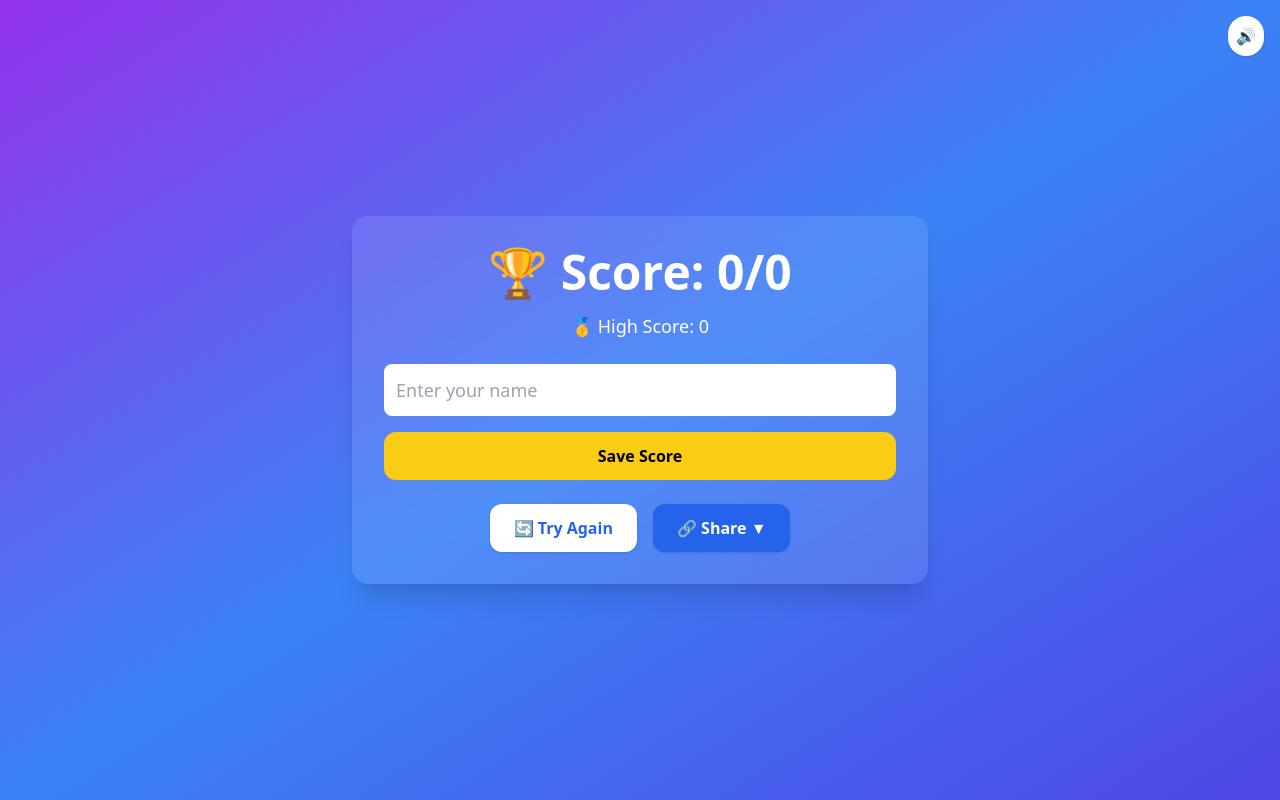
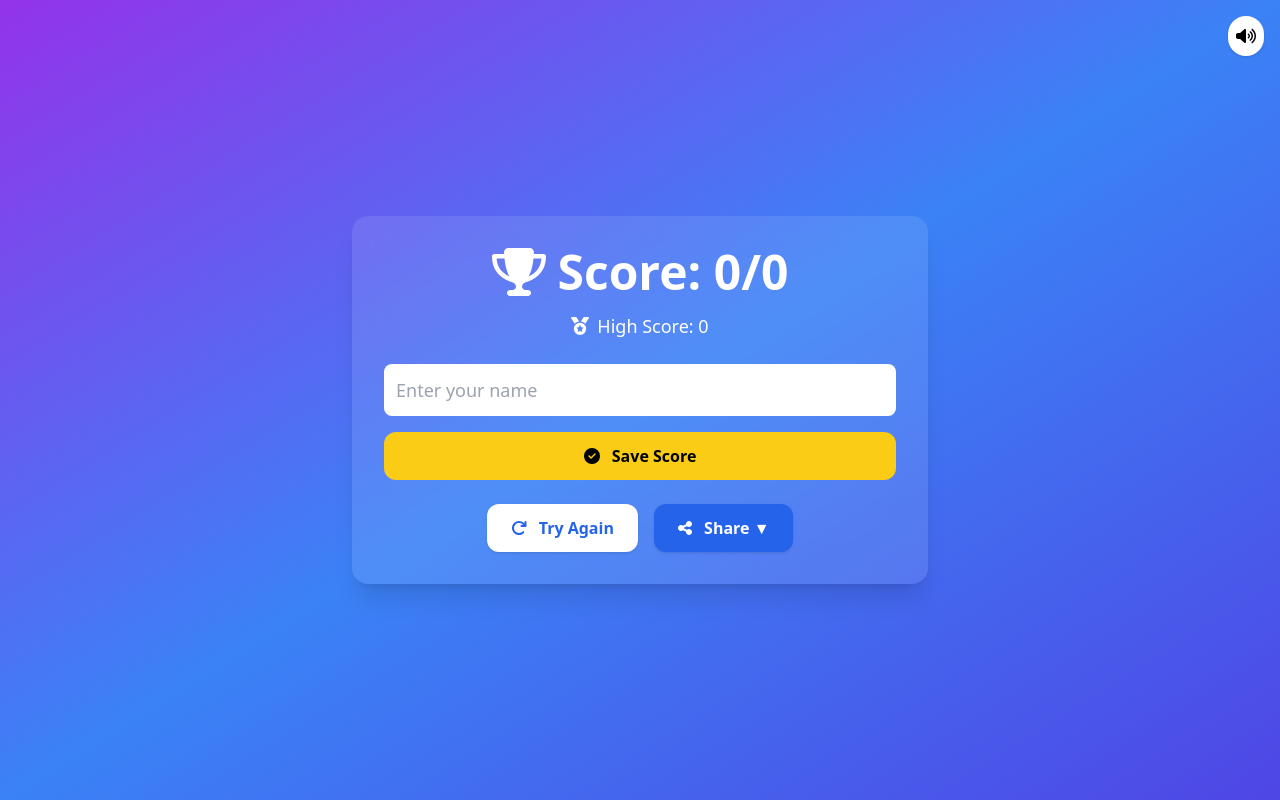
Before and after one commit to DiptanGurung/react-learning, a React (Vite) app in the folder Quiz/: page /result in a window 1280 px wide. Built offline with nearby package versions, Linux system fonts and the light colour scheme.

Commit message:
fix: Update text for clarity in Welcome component

```diff
--- a/Quiz/src/pages/Rankings.jsx
+++ b/Quiz/src/pages/Rankings.jsx
@@ -18,7 +18,6 @@ export default function Rankings() {
   const [rankings, setRankings] = useState([]);
   const [filter, setFilter] = useState("all");
 
-  // Music fade in/out
   useEffect(() => {
     const audio = document.getElementById("bg-music");
     if (!audio) return;
@@ -26,7 +25,7 @@ export default function Rankings() {
     let fadeInterval;
     if (musicOn) {
       audio.volume = 0;
-      audio.play().catch(() => {});
+      audio.play().catch(() => { });
       fadeInterval = setInterval(() => {
         if (audio.volume < 1) {
           audio.volume = Math.min(audio.volume + 0.1, 1);
@@ -51,7 +50,6 @@ export default function Rankings() {
   // Load rankings from localStorage quizHistory key
   useEffect(() => {
     const storedHistory = JSON.parse(localStorage.getItem("quizHistory") || "[]");
-    // Sort descending by score
     const sorted = [...storedHistory].sort((a, b) => b.score - a.score);
     setRankings(sorted);
   }, []);
@@ -92,12 +90,14 @@ export default function Rankings() {
       </button>
 
       {/* Title */}
-      <h1 className="text-4xl md:text-5xl font-extrabold mb-6 tracking-wide">
-        🏆 Top Rankings
+      <h1 className="text-4xl md:text-5xl font-extrabold mb-6 tracking-wide flex items-center gap-3">
+        <FontAwesomeIcon icon={faTrophy} className="text-yellow-400 w-8 h-8" />
+        Top Rankings
       </h1>
 
+
       {/* Clear and Filter Controls */}
-      <div className="flex flex-wrap gap-4 mb-6">
+      <div className="flex flex-wrap gap-4 mb-3">
         <button
           onClick={handleClear}
           className="px-4 py-2 bg-red-600 hover:bg-red-700 rounded-full text-white font-semibold shadow flex items-center gap-2"
@@ -108,7 +108,7 @@ export default function Rankings() {
         <select
           value={filter}
           onChange={(e) => setFilter(e.target.value)}
-          className="pl-4 pr-4 py-2 rounded-full bg-white/20 backdrop-blur text-white appearance-none focus:outline-none"
+          className="pl-4 pr-4 py-2 rounded-full bg-white backdrop-blur text-black appearance-none focus:outline-none"
           aria-label="Filter by category"
         >
           <option value="all">All Categories</option>
@@ -121,44 +121,34 @@ export default function Rankings() {
       </div>
 
       {/* Rankings List */}
-      <div className="w-full max-w-3xl bg-white bg-opacity-10 rounded-3xl p-6 shadow-lg backdrop-blur-md">
       {filteredRankings.length === 0 ? (
         <p className="text-center text-lg text-yellow-300">
           No rankings available yet.
         </p>
       ) : (
-          <ul className="divide-y divide-white/30">
+        <ul className="w-full max-w-3xl space-y-3">
           {filteredRankings.map((entry, idx) => (
             <li
               key={idx}
-                className="flex justify-between items-center py-4 px-3 hover:bg-white/20 rounded-lg transition"
+              className="flex justify-between items-center py-2 px-4 bg-white/10 rounded-xl hover:bg-white/20 transition text-xs leading-tight shadow"
             >
-                <div className="flex items-center gap-4">
-                  <span className="text-2xl font-bold w-8 text-yellow-400">
-                    {idx + 1}
-                  </span>
-                  <FontAwesomeIcon
-                    icon={faTrophy}
-                    className="text-yellow-400 w-6 h-6"
-                  />
-                  <span className="text-lg font-semibold capitalize">
-                    {entry.name || "Unknown"}
-                  </span>
+              <div className="flex items-center gap-3">
+                <span className="w-6 font-bold text-yellow-400">{idx + 1}</span>
+                {/* <FontAwesomeIcon icon={faTrophy} className="text-yellow-400 w-4 h-4" /> */}
+                <span className="truncate max-w-[100px] text-white/90 text-sm">{entry.name || "Unknown"}</span>
                 <span className="text-sm text-white/70 italic">
                   ({entry.category || "General"})
                 </span>
               </div>
               <div className="flex flex-col items-end">
-                  <span className="text-xl font-bold">
-                    {entry.score} / {entry.total}
-                  </span>
-                  <span className="text-sm text-white/70">{entry.date}</span>
+                <span className="text-white/70 text-sm">{entry.score} / {entry.total}</span>
+                <span className="text-2sm text-white/70">{entry.date}</span>
               </div>
             </li>
           ))}
         </ul>
       )}
-      </div>
+
 
       {/* Background Music */}
       {musicOn && (
--- a/Quiz/src/pages/Result.jsx
+++ b/Quiz/src/pages/Result.jsx
@@ -4,11 +4,31 @@ import { motion, AnimatePresence } from "framer-motion";
 import { useEffect, useState, useRef } from "react";
 import { FontAwesomeIcon } from "@fortawesome/react-fontawesome";
 import { faWhatsapp, faTwitter } from "@fortawesome/free-brands-svg-icons";
+import {
+  faTrophy,
+  faVolumeUp,
+  faVolumeMute,
+  faMedal,
+  faShareAlt,
+  faRedo,
+  faCheckCircle,
+  faChampagneGlasses,
+} from "@fortawesome/free-solid-svg-icons";
 import { library } from "@fortawesome/fontawesome-svg-core";
 import confetti from "canvas-confetti";
 
-// Add Font Awesome icons
-library.add(faWhatsapp, faTwitter);
+library.add(
+  faWhatsapp,
+  faTwitter,
+  faTrophy,
+  faVolumeUp,
+  faVolumeMute,
+  faMedal,
+  faShareAlt,
+  faRedo,
+  faCheckCircle,
+  faChampagneGlasses
+);
 
 export default function Result() {
   const { score, questions, resetQuiz, musicOn, setMusicOn, category } = useQuiz();
@@ -67,7 +87,7 @@ export default function Result() {
     let fadeIn, fadeOut;
     if (musicOn) {
       audio.volume = 0;
-      audio.play().catch(() => {});
+      audio.play().catch(() => { });
       fadeIn = setInterval(() => {
         if (audio.volume < 1) {
           audio.volume = Math.min(audio.volume + 0.1, 1);
@@ -97,7 +117,6 @@ export default function Result() {
 
     const history = JSON.parse(localStorage.getItem("quizHistory")) || [];
 
-    // Check if this exact score for this player & category already exists
     const alreadyExists = history.some(
       (entry) =>
         entry.name === playerName &&
@@ -110,7 +129,6 @@ export default function Result() {
       return;
     }
 
-    // Add new entry with full details
     history.push({
       name: playerName,
       score,
@@ -140,7 +158,7 @@ export default function Result() {
         onClick={() => setMusicOn(!musicOn)}
         className="absolute top-4 right-4 p-2 bg-white text-black rounded-full shadow"
       >
-        {musicOn ? "🔊" : "🔇"}
+        <FontAwesomeIcon icon={musicOn ? faVolumeUp : faVolumeMute} />
       </button>
 
       {musicOn && (
@@ -150,11 +168,13 @@ export default function Result() {
       )}
 
       <div className="bg-white/10 p-8 rounded-2xl backdrop-blur-lg shadow-xl max-w-xl w-full">
-        <h1 className="text-4xl md:text-5xl font-bold mb-4">
-          🏆 Score: {score}/{questions.length}
+        <h1 className="text-4xl md:text-5xl font-bold mb-4 flex items-center justify-center gap-3">
+          <FontAwesomeIcon icon={faTrophy} /> Score: {score}/{questions.length}
         </h1>
 
-        <p className="text-lg mt-2">🥇 High Score: {highScore}</p>
+        <p className="text-lg mt-2 flex items-center justify-center gap-2">
+          <FontAwesomeIcon icon={faMedal} /> High Score: {highScore}
+        </p>
 
         <div className="mt-6">
           {!scoreSaved ? (
@@ -170,11 +190,13 @@ export default function Result() {
                 onClick={handleSaveScore}
                 className="w-full bg-yellow-400 text-black font-bold py-3 rounded-xl hover:bg-yellow-300 transition"
               >
-                Save Score
+                <FontAwesomeIcon icon={faCheckCircle} className="mr-2" /> Save Score
               </button>
             </>
           ) : (
-            <p className="text-green-400 font-bold text-lg mb-4">✅ Score saved!</p>
+            <p className="text-green-400 font-bold text-lg mb-4 flex items-center justify-center gap-2">
+              <FontAwesomeIcon icon={faCheckCircle} /> Score saved!
+            </p>
           )}
         </div>
 
@@ -186,14 +208,14 @@ export default function Result() {
             onClick={handleRestart}
             className="px-6 py-3 bg-white text-blue-600 font-semibold rounded-xl shadow hover:scale-105 transition"
           >
-            🔄 Try Again
+            <FontAwesomeIcon icon={faRedo} className="mr-2" /> Try Again
           </button>
 
           <button
             onClick={() => setShareOpen(!shareOpen)}
             className="px-6 py-3 bg-blue-600 text-white font-semibold rounded-xl shadow hover:scale-105 transition"
           >
-            🔗 Share {shareOpen ? "▲" : "▼"}
+            <FontAwesomeIcon icon={faShareAlt} className="mr-2" /> Share {shareOpen ? "▲" : "▼"}
           </button>
 
           <AnimatePresence>
@@ -211,8 +233,7 @@ export default function Result() {
                   }
                   className="flex items-center gap-2 px-4 py-2 hover:bg-gray-100 w-full text-left"
                 >
-                  <FontAwesomeIcon icon={["fab", "whatsapp"]} />
-                  WhatsApp
+                  <FontAwesomeIcon icon={faWhatsapp} /> WhatsApp
                 </button>
                 <button
                   onClick={() =>
@@ -223,8 +244,7 @@ export default function Result() {
                   }
                   className="flex items-center gap-2 px-4 py-2 hover:bg-gray-100 w-full text-left"
                 >
-                  <FontAwesomeIcon icon={["fab", "twitter"]} />
-                  Twitter
+                  <FontAwesomeIcon icon={faTwitter} /> Twitter
                 </button>
               </motion.div>
             )}
--- a/Quiz/src/pages/Welcome.jsx
+++ b/Quiz/src/pages/Welcome.jsx
@@ -140,7 +140,7 @@ export default function Welcome() {
             <path d="M12 12a3 3 0 0 0-3 3h6a3 3 0 0 0-3-3z" />
             <path d="M12 6a4 4 0 0 0-4 4v1h8v-1a4 4 0 0 0-4-4z" />
           </svg>
-          <span className="mt-1 text-sm">Different Category</span>
+          <span className="mt-1 text-sm">Categories</span>
         </div>
 
         {/* Timer icon */}
```
Lines whose indentation alone changed are shown as unchanged.
